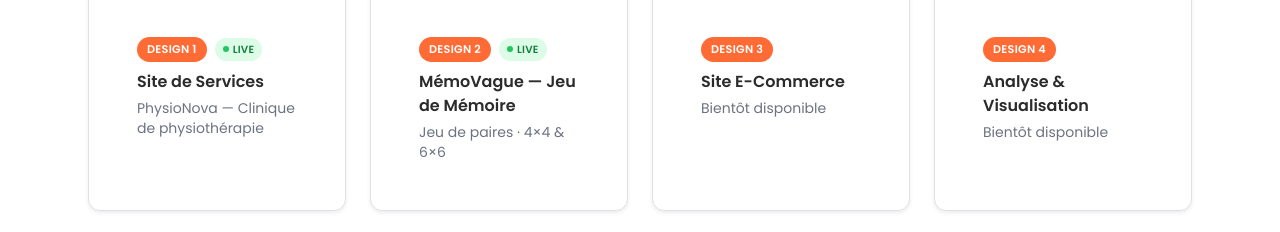
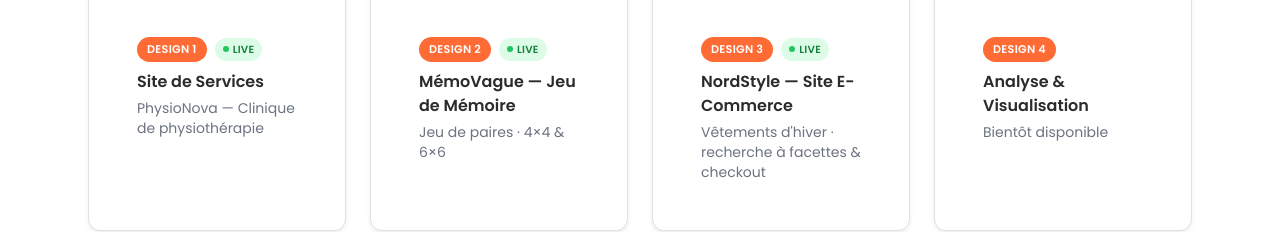
Before and after one commit to WisHonor/Portfolio_SEG3525, a React (Vite) app: page / in a window 1280 px wide. Shown: the part 1976-2208 px from the top of the page. Built offline with nearby package versions, Linux system fonts and the light colour scheme.

Commit message:
feat(nordstyle): link from portfolio home and document in README

```diff
--- a/src/components/CaseStudies.jsx
+++ b/src/components/CaseStudies.jsx
@@ -22,11 +22,11 @@ const studies = [
   {
     id: 3,
     badge: 'Design 3',
-    title: 'Site E-Commerce',
-    description: 'Bientôt disponible',
+    title: 'NordStyle — Site E-Commerce',
+    description: 'Vêtements d\'hiver · recherche à facettes & checkout',
     image: 'https://images.unsplash.com/photo-1556742049-0cfed4f6a45d?w=600&h=400&fit=crop',
-    to: '/case-study/3',
-    live: false,
+    to: '/nordstyle',
+    live: true,
   },
   {
     id: 4,
```
Also changed, not shown: 1 other file (tests, documents, lock files or other folders).
